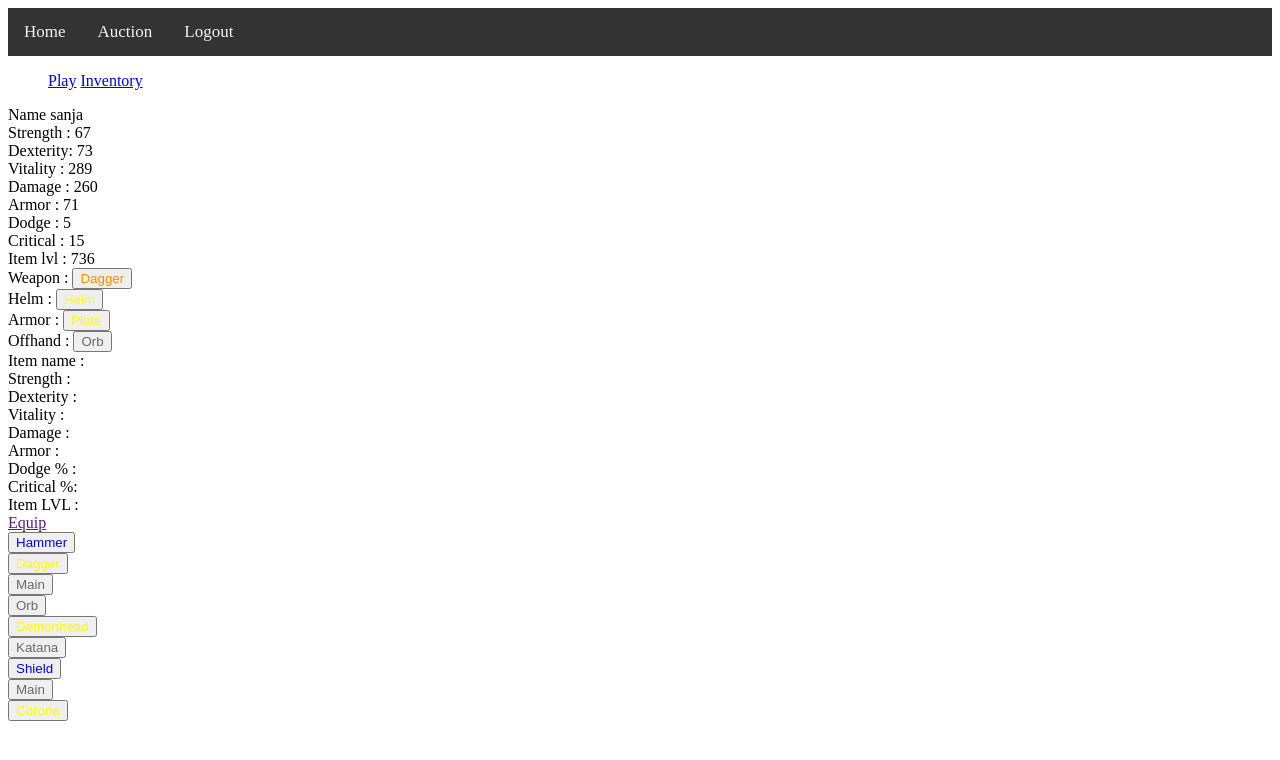
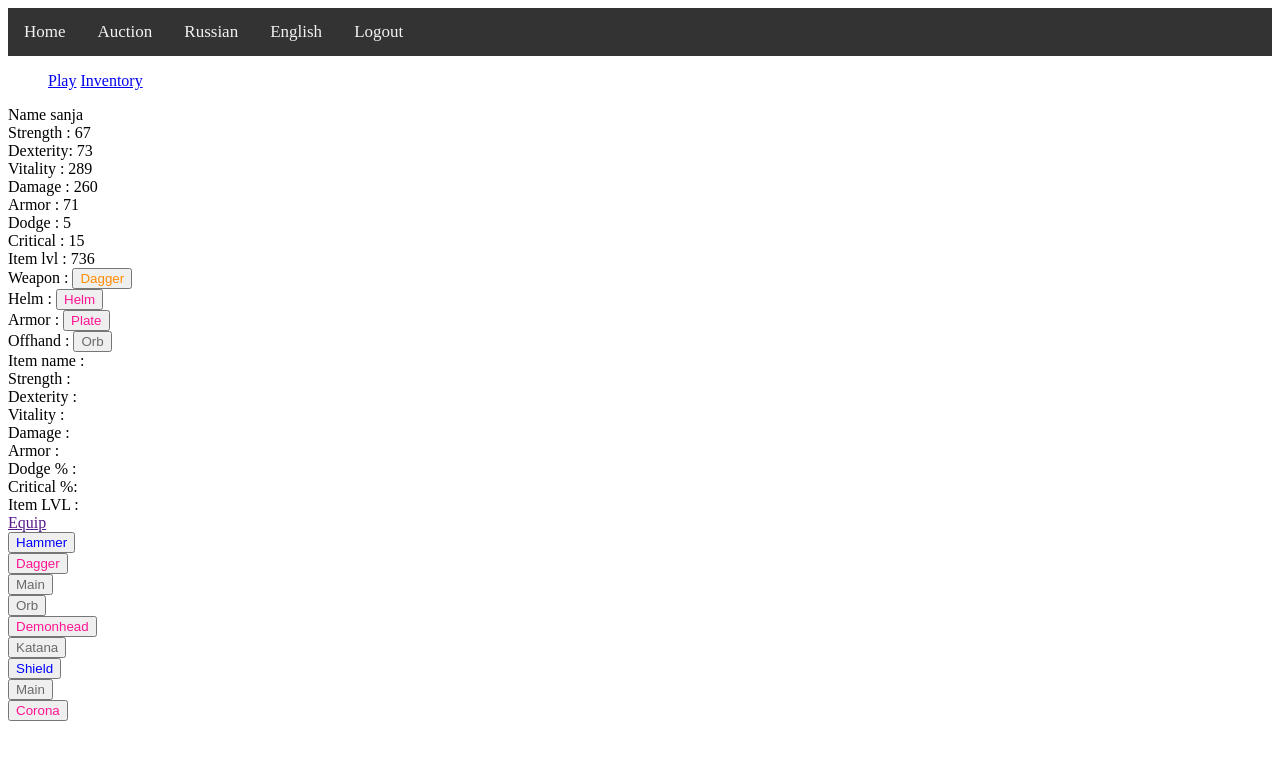
Before and after one commit to SanjaLV/WEB_II, a Django app: page /en/game/inventory in a window 1280 px wide. Shown: the top 760 px of the page. Run offline with Django 3.2, Linux system fonts and the light colour scheme; a user stored in the database is signed in; data comes from the database, SQL or seed files in the repository; both versions use the stored data as it was after the commit.

Commit message:
Fixed Language

```diff
--- a/WEB/urls.py
+++ b/WEB/urls.py
@@ -26,5 +26,5 @@ urlpatterns = [
 
 urlpatterns += i18n_patterns(
     url(r'^', include('main.urls')),
-    url(r'^accounts/', include('django.contrib.auth.urls')),
+    url(r'^accounts/', include('django.contrib.auth.urls'))
 )
--- a/main/urls.py
+++ b/main/urls.py
@@ -9,5 +9,6 @@ urlpatterns = [
     path('game/freegold', views.getFreeGold, name='freegold'),
     path('game/getItem', views.getItem, name='getItem'),
     path('game/inventory', views.Inventory, name='inventory'),
-    path('game/items/eq/<int:item_id>', views.ItemSwitch, name='itemswitch')
+    path('game/items/eq/<int:item_id>', views.ItemSwitch, name='itemswitch'),
+    path('language/<slug:code>', views.set_language, name='set_language')
 ]
--- a/main/views.py
+++ b/main/views.py
@@ -4,6 +4,7 @@ from django.http import HttpResponse
 from django.contrib.auth import login, authenticate
 from django.contrib.auth.forms import UserCreationForm, User
 from django.shortcuts import render, redirect
+from django.utils import translation
 from django.utils.translation import gettext_lazy as _
 
 from django.http import HttpResponseForbidden
@@ -11,6 +12,12 @@ from django.http import HttpResponseForbidden
 # Create your views here.
 from main.GameLogic import GENERATE_NEW_ITEM, LocalItem, ValidateItem, RemoveItem, EquipItem
 from main.models import Character, Item
+
+
+def set_language(request,code):
+    translation.activate(code)
+    request.session[translation.LANGUAGE_SESSION_KEY] = code
+    return redirect('/')
 
 
 def index(request, msg=""):
--- a/templates/base.html
+++ b/templates/base.html
@@ -21,6 +21,8 @@
         {% block topnav %}
             <a href="/">{% trans "Home" %}</a>
             <a href="/Auction">{% trans "Auction" %}</a>
+            <a href="/ru/language/ru">{% trans "Russian" %}</a>
+            <a href="/en/language/en">{% trans "English" %}</a>
             {% if user.is_authenticated %}
                 <a href="accounts/logout">{% trans "Logout" %}</a>
             {% else %}
--- a/templates/item_small.html
+++ b/templates/item_small.html
@@ -8,7 +8,7 @@
         {% elif item.rarity == 1 %}
             <span style="color: blue; ">
         {% elif item.rarity == 2 %}
-            <span style="color: yellow; ">
+            <span style="color: deeppink; ">
         {% else %}
             <span style="color: darkorange; ">
         {% endif %}
```
Also changed, not shown: db.sqlite3.
